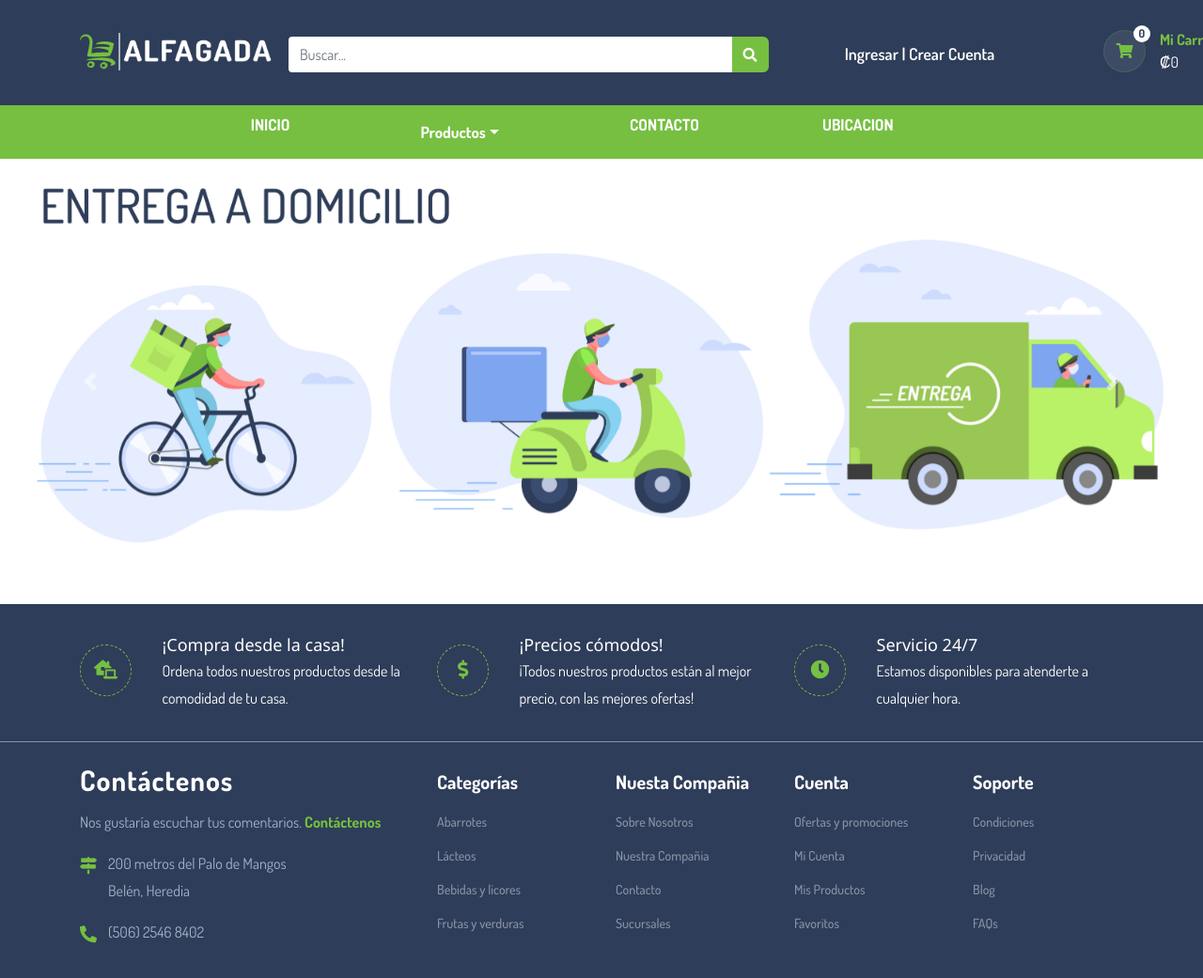
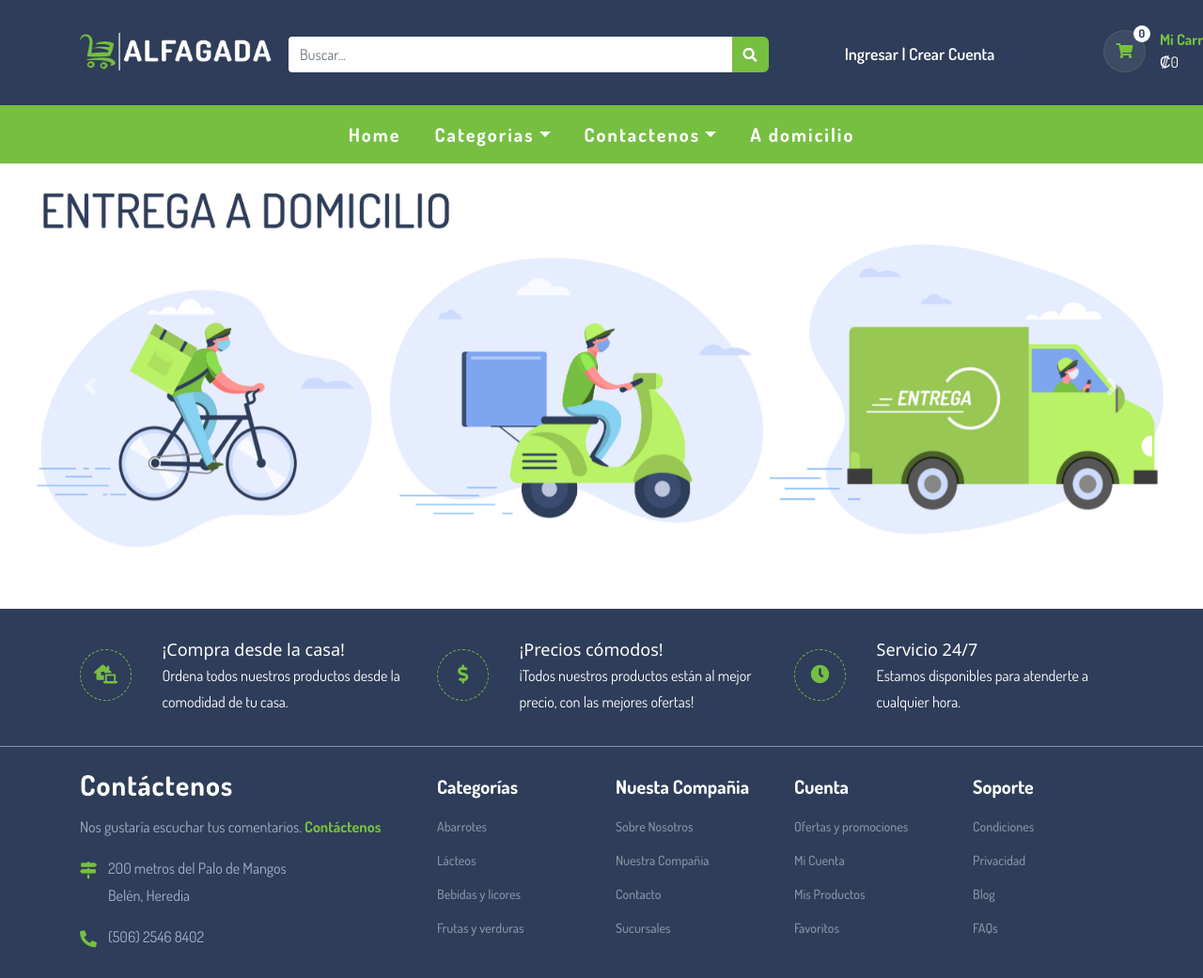
Before and after one commit to josgabfer/Alfagada, a PHP site: page /index.php in a window 1280 px wide. Shown: the whole page at 94% size. Before the commit the page ends 1004 px from the top, so only its background shows below. Run offline with PHP 8.4, Linux system fonts and the light colour scheme; some libraries are stand-ins or nearby versions.

Commit message:
almost finished dropdown

```diff
--- a/Resources/Sections/menuBar.php
+++ b/Resources/Sections/menuBar.php
@@ -1,31 +1,39 @@
-<div class="menu">
-    <div class="container">
-        <div class="row align-item-center">
-            <nav class="navbar navbar-expand-lg navbar-default minav">
-                <div class="navbar-collapse" id="bs-megadropdown-tabs">
-                    <ul class="nav ml-auto navbar-nav">
-                        <li class="dd active">
-                            <a href="index.php" class="act">INICIO</a>
+<div class="container-fluid p-0">
+    <nav class="navbar navbar-expand-lg my-navbar">
+        <button class="navbar-toggler" type="button" data-toggle="collapse" data-target="#navbarSupportedContent" aria-controls="navbarSupportedContent" aria-expanded="false" aria-label="Toggle navigation">
+          <span class="navbar-toggler-icon"></span>
+        </button>
+
+        <div class="collapse navbar-collapse" id="navbarSupportedContent">
+          <ul class="navbar-nav m-auto">
+            <li class="nav-item active">
+              <a class="nav-link" href="#">Home</a>
             </li>
             <li class="nav-item dropdown">
-                            <a href="#" class="nav-link dropdown-toggle" data-toggle="dropdown">Productos</a>
-                            <ul class="dropdown-menu navbar-default mimenu" aria-labelledby="navbarDropdown">
-                                <a href="#" class="dropdown-item">Abarrotes</a>
-                                <a href="#" class="dropdown-item">Abarrotes</a>
-                                <a href="#" class="dropdown-item">Abarrotes</a>
-                                <a href="#" class="dropdown-item">Abarrotes</a>
+              <a class="nav-link dropdown-toggle" href="#" data-toggle="dropdown">Categorias</a>
+              <ul class="dropdown-menu mega-menu" aria-labelledby="navbarDropdown">
+                <a class="dropdown-item" href="#">Abarrotes</a>
+                <a class="dropdown-item" href="#">Bebidas</a>
+                <a class="dropdown-item" href="#">Carnes</a>
+                <a class="dropdown-item" href="#">Refrigerados</a>
+                <a class="dropdown-item" href="#">Frutas y Verduras</a>
+                <a class="dropdown-item" href="#">Lacteos</a>
+                <a class="dropdown-item" href="#">Panaderia y reposteria</a>
               </ul>
             </li>
-                        <li class="dd active">
-                            <a href="#contact.php" class="act">CONTACTO</a>
+            <li class="nav-item dropdown">
+              <a class="nav-link dropdown-toggle" href="#" data-toggle="dropdown">Contactenos</a>
+              <ul class="dropdown-menu mega-menu" aria-labelledby="navbarDropdown">
+                <a class="dropdown-item" href="#">Sobre nosotros</a>
+                <a class="dropdown-item" href="#">Nuestra Compañia</a>
+                <a class="dropdown-item" href="#">Contacto</a>
+                <a class="dropdown-item" href="#">Sucursales</a>
+              </ul>
             </li>
-                        <li class="dd active">
-                            <a href="ubicacion.php" class="act">UBICACION</a>
+            <li class="nav-item ">
+              <a class="nav-link" href="#">A domicilio</a>
             </li>
-
         </ul>
         </div>
       </nav>
    </div>
-    </div>
-</div>
--- a/Resources/Styles/styles_menu_bar.css
+++ b/Resources/Styles/styles_menu_bar.css
@@ -1,124 +1,76 @@
-/**Colors: #B8C0D9 #2E3D59 #85D3F2 #76BF41 #BAF266 **/
-
-
-
 html, body {
     font-size: 100%;
 	font-family: 'Dosis', sans-serif;
 	background:#ffffff;
 }
 
-p {
-    margin: 0;
+
+   .my-navbar{
+   background-color: #76BF41;
    }
 
-ul li, ol li {
-    font-size: 100%;
+   .nav-item .nav-link{
+       color:white;
+       font-size:20px;
+       font-family: 'Dosis', sans-serif;
+       letter-spacing: 2px;
+       margin: 0px 10px;
    }
-
-ul,label{
-	margin:0;
-	padding:0;
-}
-
-a {
-	margin:0;
-	font-weight:700;
-}
-
-.menu{
-    background: #76BF41;
-}
-
-.navbar{
-    margin-bottom: 0;
-    border: none;
-    min-height: 10%;
-    padding: .5rem 3.2rem;
-}
-
-.navbar-header{
-    float: left;
-}
-
-.navbar-collapse{
-    padding: 0;
-    box-shadow: none;
-    display: inline-block;
-}
-
-.navbar-nav{
-    float: left;
-    margin: 0;
-    flex-direction: row;
-
-}
-
-.nav {
-  padding-left: 50%;
-  margin-bottom: 0;
-  flex-wrap: nowrap;
-}
-
-.nav > li {
-  position: relative;
-  margin-right: 45%;
-}
-
-.navbar-default .navbar-nav > li > a {
-    color: #fff;
-    font-size: 105%;
-}
-.minav .nav-link{
-    color: white;
-    font-size: 105%;
-}
-.mimenu{
+   .mega-menu{
        background-color: transparent;
-
    }
    .dropdown:hover .dropdown-menu{
        display: block;
    }
+
    .dropdown-menu{
-    border: none;
-    background-color: #76BF41;
+       border:none;
    }
+
    .dropdown-item{
-    color: white;
+
+       color:#ffffff;
        font-weight: lighter;
+       font-family: 'Dosis', sans-serif;
+       background-color:#76BF41;
        transform-origin: center;
-    animation: rotate  1.5s ease 1;
+       animation :rotate 1.5s ease 1;
    }
    @keyframes rotate{
-    0%{transform: perspective(600px) rotatey(90deg);
-    transform-origin:center;}
-    100%{transform: perspective(600px) rotatey(0deg);
-        transform-origin:center;}
+       0%{transform: perspective(600px) rotatey(90deg); transform-origin:center;}
+       100%{transform: perspective(600px) rotatey(0deg); transform-origin:center;}
    }
+
    .dropdown-item:nth-of-type(1){
        animation-delay: 0s;
    }
    .dropdown-item:nth-of-type(2){
        animation-delay: 0.1s;
    }
-
    .dropdown-item:nth-of-type(3){
        animation-delay: 0.2s;
    }
-
    .dropdown-item:nth-of-type(4){
        animation-delay: 0.3s;
    }
-
    .dropdown-item:nth-of-type(5){
        animation-delay: 0.4s;
    }
+   .dropdown-item:nth-of-type(6){
+       animation-delay: 0.5s;
+   }
+   .dropdown-item:nth-of-type(7){
+    animation-delay: 0.6s;
+}
+
    .dropdown-item:hover{
-    background-color: #85D3F2;
-    color: white;
+       background-color: #2E3D59;
+       color:white;
    }
+
    .navbar-brand{
-    text-transform:uppercase;
-    color: white;
+       font-size: 30px;
+       font-family: 'Dosis', sans-serif;
+       color:#BAF266;
+       letter-spacing: 2px;
    }
```
Lines whose indentation alone changed are shown as unchanged.
